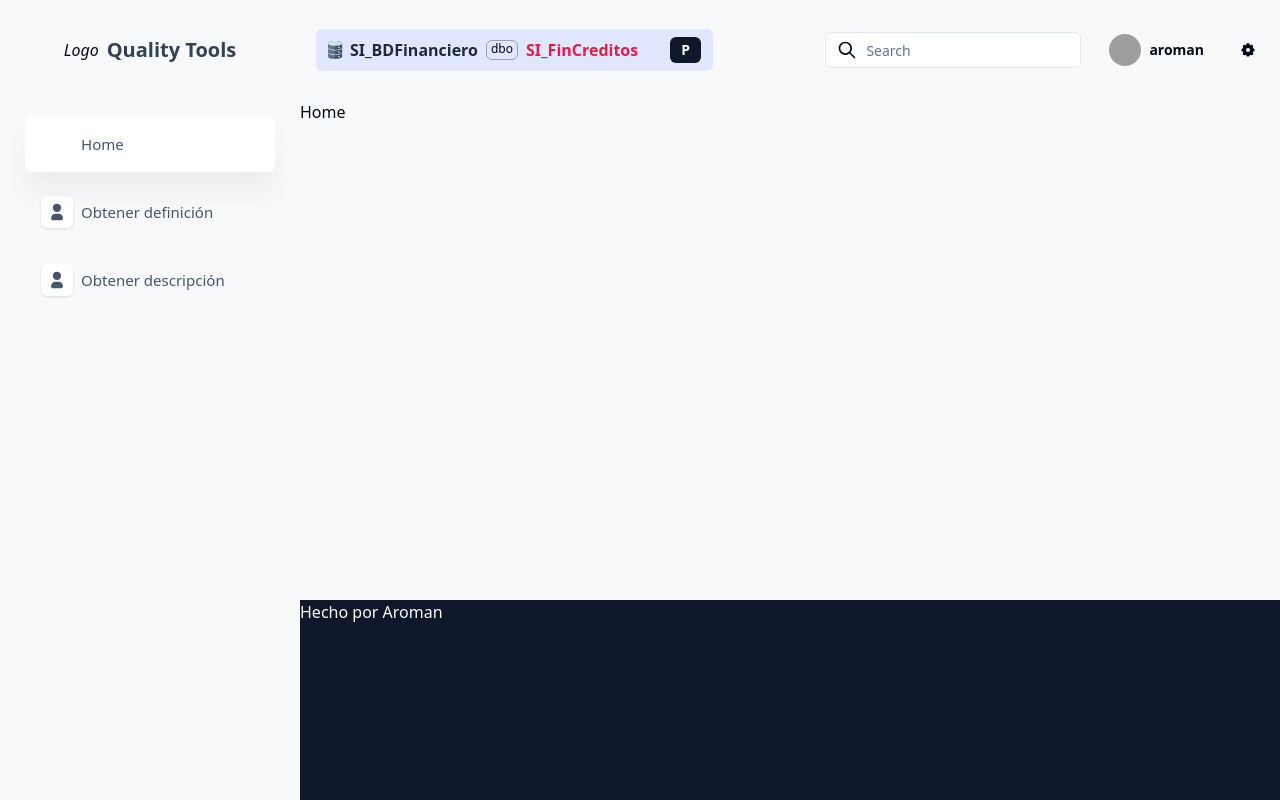
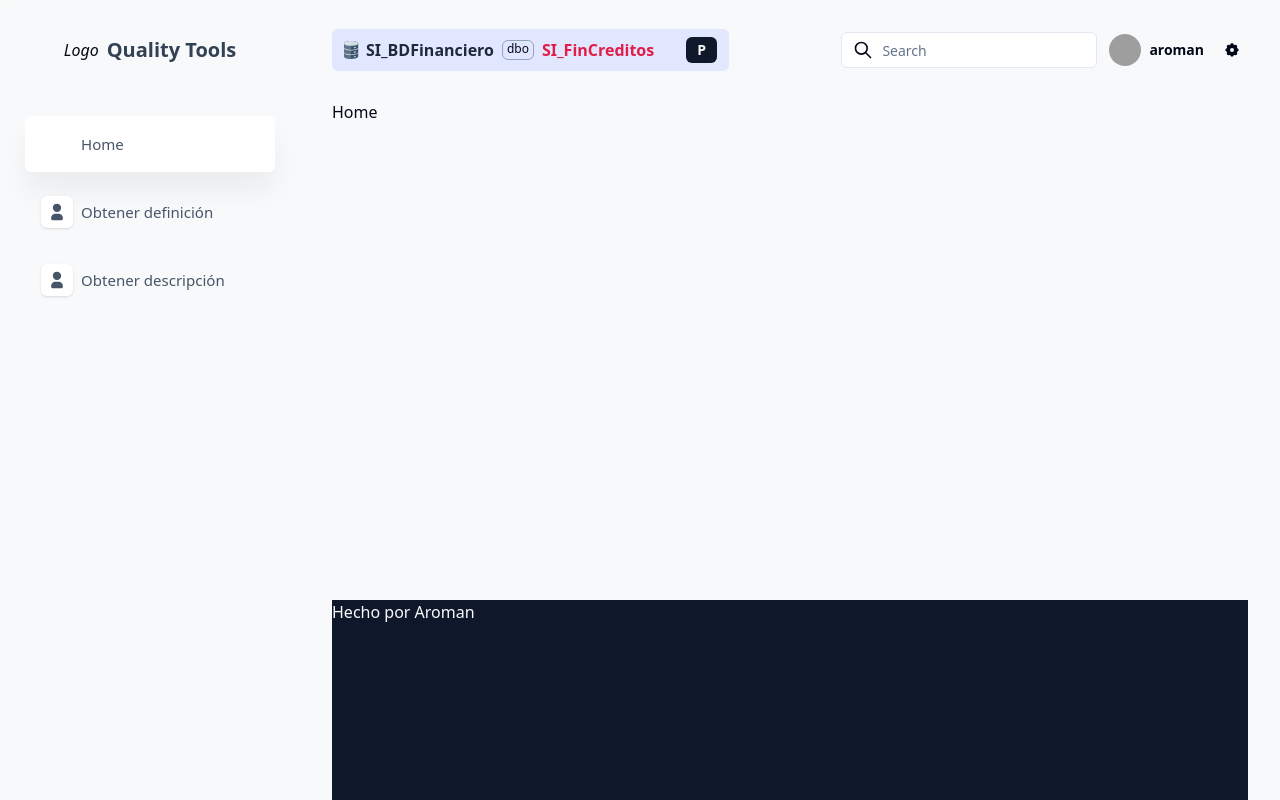
Before and after one commit to elwinroman/sql-snap-monitor, a React (Vite) app in the folder frontend/: page / in a window 1280 px wide. Built offline with nearby package versions, Linux system fonts and the light colour scheme; grey boxes are pictures that could not be loaded.

Commit message:
fix(frontend): mismo padding left-right para el header y el contenido a la vez

```diff
--- a/frontend/src/App.jsx
+++ b/frontend/src/App.jsx
@@ -7,7 +7,7 @@ function App() {
   return (
     <div className="App flex w-full">
       <Sidebar />
-      <main className="bg-ow relative flex h-screen w-full flex-col overflow-y-auto">
+      <main className="relative flex h-screen w-full flex-col overflow-y-auto bg-ow px-8">
         <Header />
         <Main />
         <footer className="flex-[0_0_200px] bg-slate-900 text-slate-50">
--- a/frontend/src/sections/header.jsx
+++ b/frontend/src/sections/header.jsx
@@ -45,7 +45,7 @@ export function Header() {
   const logged = true
   return (
     <header className="w-full flex-[0_0_var(--navbar-height)]">
-      <ul className="flex h-full flex-row items-center gap-4 px-4">
+      <ul className="gap- flex h-full flex-row items-center">
         {/* Info del objeto */}
         <li className="grow">
           <article className="flex w-fit gap-8 rounded-md bg-indigo-100 px-3 py-2 dark:bg-indigo-900">
```
